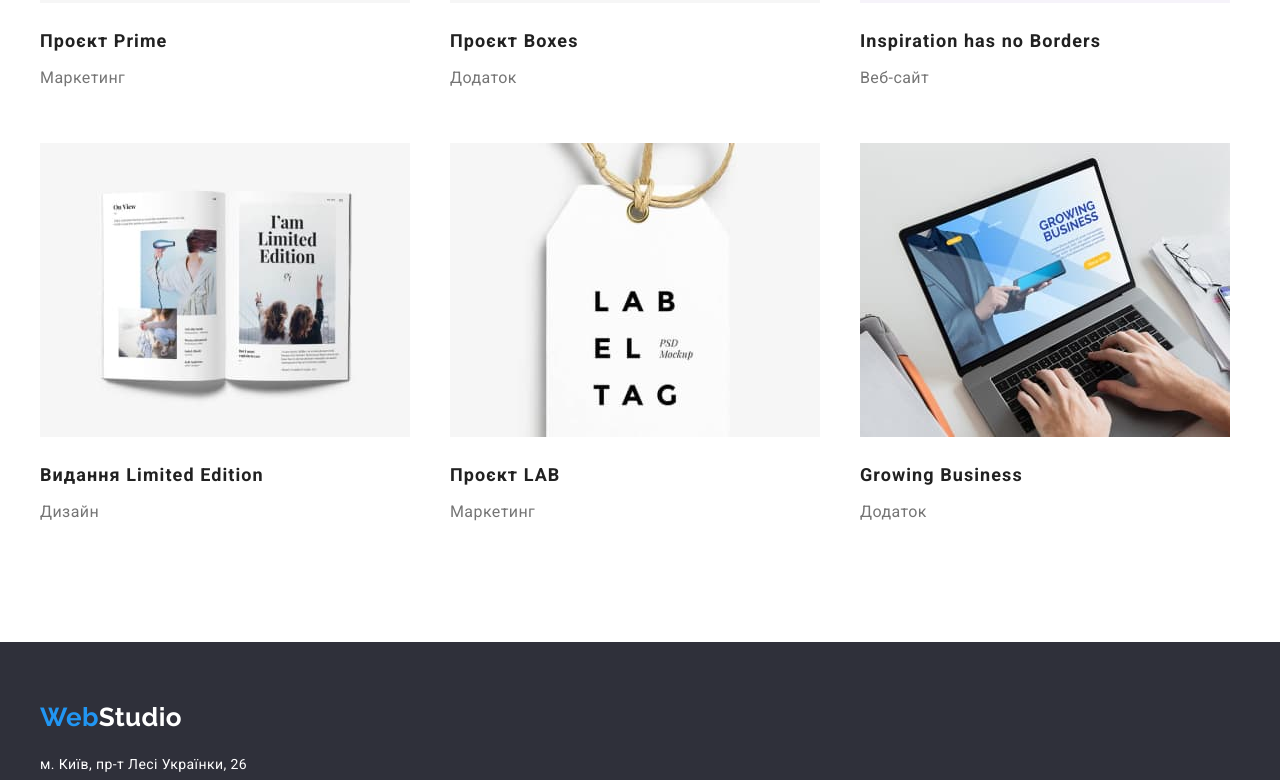
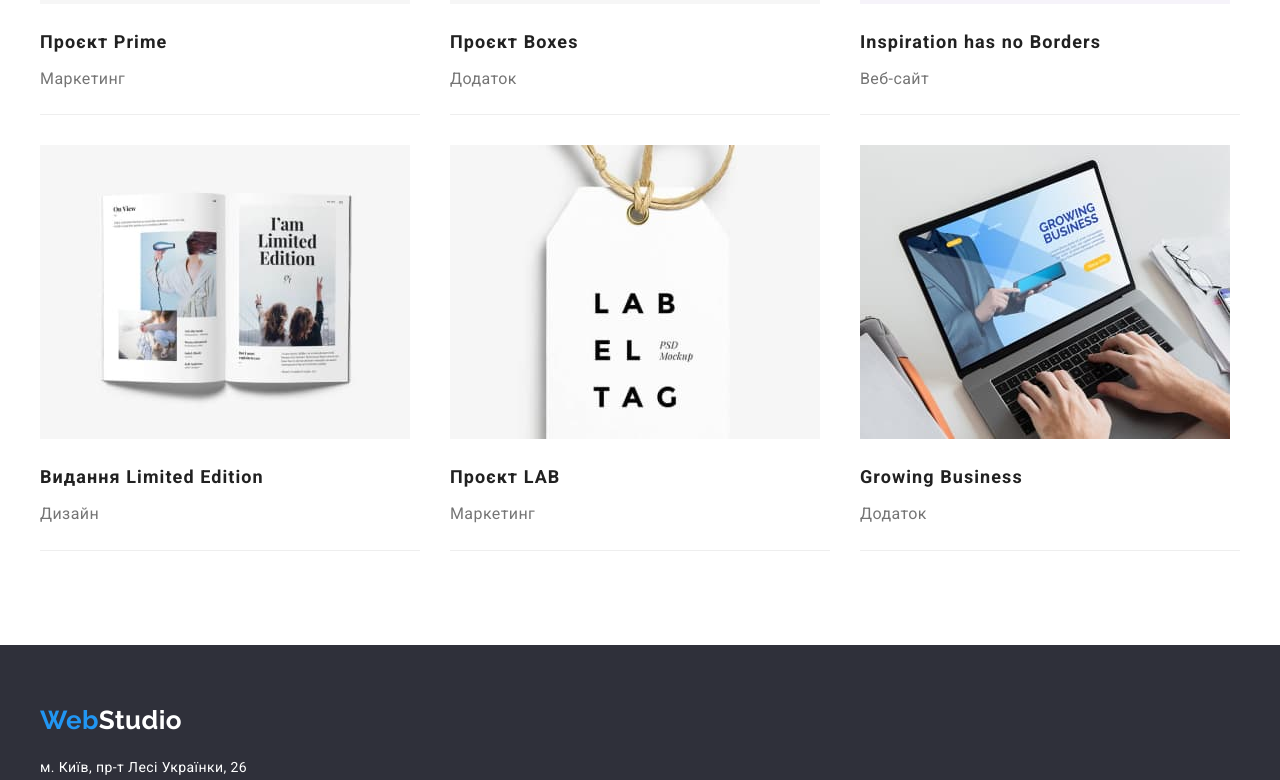
Before and after one commit to KonstantinYevchuk/goit-markup-hw-03, a plain HTML site: page portfolio.html in a window 1280 px wide. Shown: the part 976-1756 px from the top of the page. Drawn offline with nearby package versions, Linux system fonts and the light colour scheme.

Commit message:
Refresh border portfolio

```diff
--- a/css/styles.css
+++ b/css/styles.css
@@ -10,6 +10,7 @@
   --foot-back: #2f303a;
   --portfolio-back: #f5f5f5;
   --border-headre: #ECECEC;
+  --border-list: #EEEEEE;
 }
 
 body {
@@ -321,6 +322,7 @@ p {
 .portfolio-item {
   flex-basis: calc((100% - 60px) / 3);
   padding-bottom: 20px;
+  border-bottom: 1px solid var(--border-list);
 }
 .list-portfolio img {
   margin-bottom: 20px;
```
